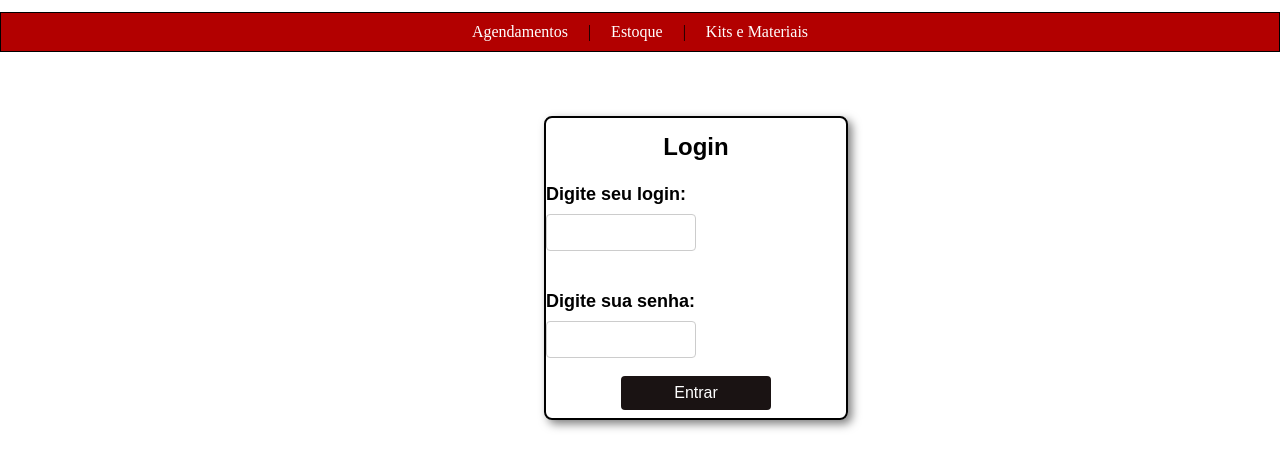
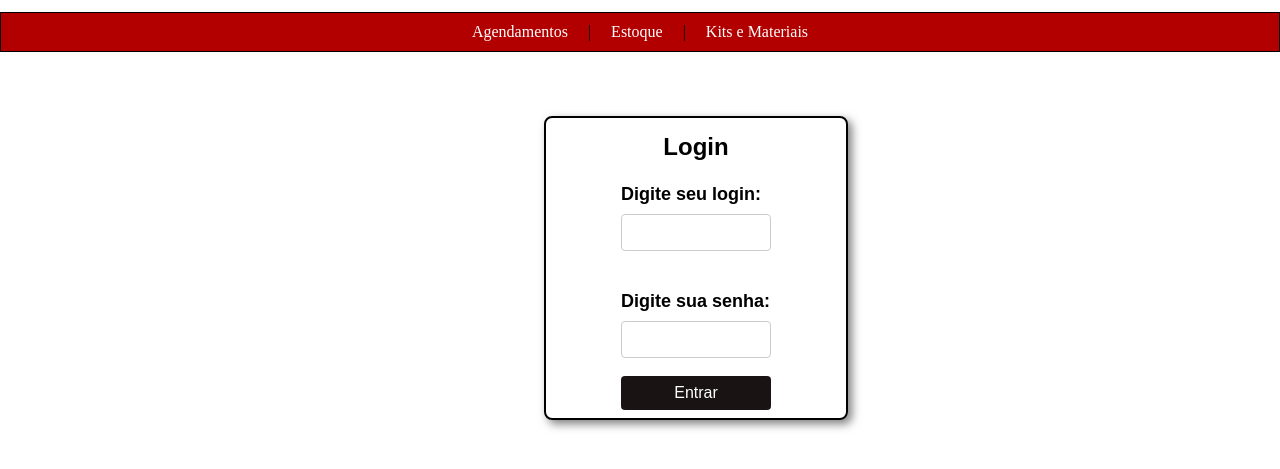
Before and after one commit to EduardoManduca/ETEC, a plain HTML site: page telalogin.html in a window 1280 px wide. Shown: the part 221-690 px from the top of the page. Drawn offline with Linux system fonts and the light colour scheme.

Commit message:
Aligment ajusted

```diff
--- a/style.css
+++ b/style.css
@@ -143,6 +143,7 @@ nav {
     border-radius: 4px;
     box-sizing: border-box;
     margin-top: -10%;
+    margin-left:25%
 }
 
 .title {
@@ -151,6 +152,7 @@ nav {
     font-weight: bold;
     display: block;
     margin-top: 7.5%;
+    margin-left:25%
 }
 
 .botao {
```
